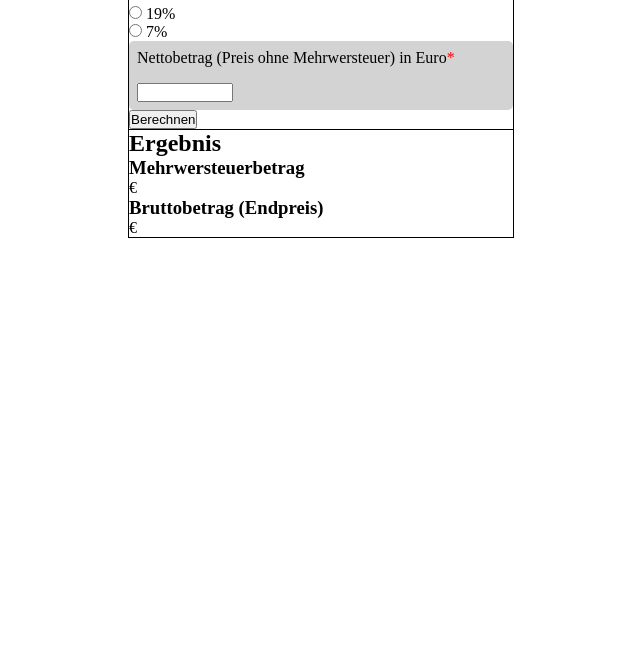
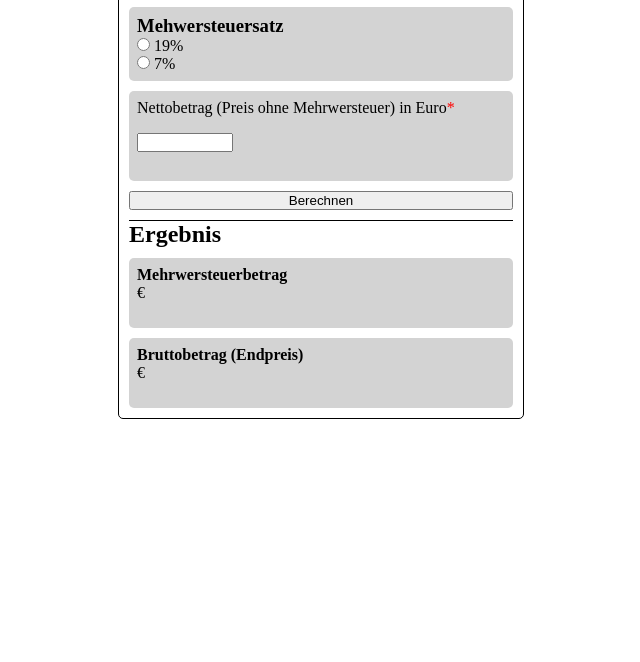
Before and after one commit to Kaiznkinkaide/projekt_Mehwersteuerrechner, a plain HTML site: page index.html in a window 1280 px wide. Shown: the part 138-800 px from the top of the page, without its empty margins (319-959 px from the left). Drawn offline with Linux system fonts and the light colour scheme.

Commit message:
structure

```diff
--- a/assets/css/style.css
+++ b/assets/css/style.css
@@ -5,7 +5,7 @@
 }
 
 body {
-    height: 50vh;
+    height: 70vh;
     display: flex;
     justify-content: center;
     align-items: center;
@@ -20,11 +20,33 @@ span {
 }
 
 form {
+    padding: 10px;
+    display: flex;
+    flex-direction: column;
+    gap: 10px;
+    border-radius: 5px;
     border: 1px solid black;
+}
+
+.frame {
+    display: flex;
+    flex-direction: column;
+    gap: 10px;
+
+}
+
+.radioFrame {
+    display: flex;
+    flex-direction: column;
+    border-radius: 5px;
+    width: 30vw;
+    padding: 1vh;
+    background-color: lightgray;
 }
 
 .valueFrame {
     border-radius: 5px;
+    height: 90px;
     width: 30vw;
     padding: 1vh;
     background-color: lightgray;
@@ -33,17 +55,28 @@ form {
     gap: 2vh;
 }
 
+
+.theFrame {
+    border-top: 1px solid black;
+    display: flex;
+    flex-direction: column;
+    gap: 10px;
+}
+
 .outputFrame {
-    border-bottom: 1px solid black;
-    border-right: 1px solid black;
-    border-left: 1px solid black;
+    height: 70px;
+    border-radius: 5px;
+    width: 30vw;
+    padding: 1vh;
+    background-color: lightgray;
 }
+
+
 
 #eingabe {
     width: 7.5vw;
 }
 
-.output1,
-.output2 {
+.output {
     display: flex;
 }
--- a/index.html
+++ b/index.html
@@ -12,7 +12,7 @@
     <div class="frame">
         <h1>Mehwersteuer-Rechner</h1>
         <form action="" onsubmit="calc(); return false">
-            <div class="radioFrame1" onchange="change()">
+            <div class="radioFrame" onchange="change()">
                 <h3>was soll berechnet werden?</h3>
                 <div>
                     <input type="radio" name="radio1" id="radio1" required>
@@ -23,7 +23,7 @@
                     <label for="radio2">Mehrwertsteuer abziehen (Brutto zu Netto)</label>
                 </div>
             </div>
-            <div class="radioFrame2">
+            <div class="radioFrame">
                 <h3>Mehwersteuersatz</h3>
                 <div>
                     <input type="radio" name="radio2" id="radio3" required>
@@ -40,21 +40,25 @@
                 <input step="0.01" type="number" name="num" id="eingabe">
             </div>
             <input type="submit" value="Berechnen">
-        </form>
+            <div class="theFrame">
+                <h2>Ergebnis</h2>
                 <div class="outputFrame">
-            <h2>Ergebnis</h2>
-            <h3>Mehrwersteuerbetrag</h3>
+                    <h4>Mehrwersteuerbetrag</h3>
                         <div class="output1">
                             <p id="output1-p"></p>
                             <p>€</p>
-
                         </div>
-            <h3 id="output2-h3">Bruttobetrag (Endpreis)</h3>
+                </div>
+                <div class="outputFrame">
+                    <h4 id="output2-h3">Bruttobetrag (Endpreis)</h3>
                         <div class="output2">
                             <p id="output2-p"></p>
                             <p>€</p>
                         </div>
+                </div>
+            </div>
 
+        </form>
     </div>
 
     </div>
```
Lines whose indentation alone changed are shown as unchanged.
